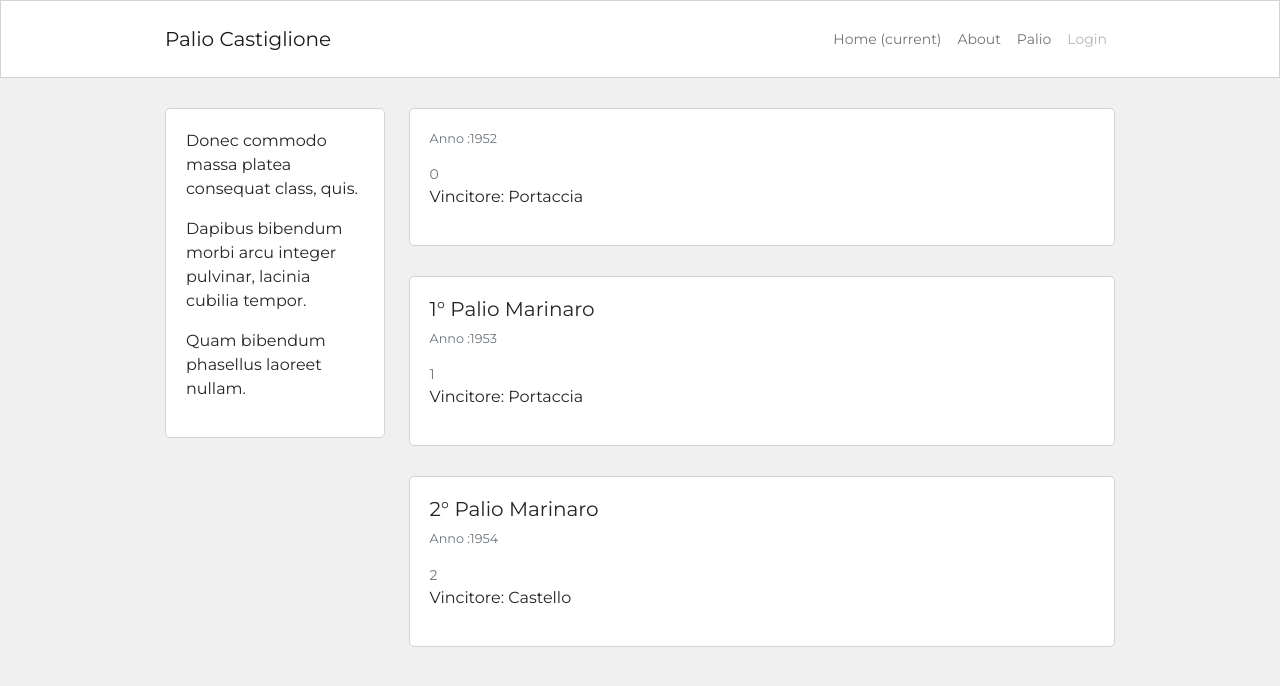
After one commit to kalamaio/Palio, a Flask app: page /palio in a window 1280 px wide. The commit adds this page. Shown: the top 686 px of the page. Run offline with Flask 2, Linux system fonts and the light colour scheme; data comes from the database, SQL or seed files in the repository; both versions use the stored data as it was after the commit.

Commit message:
minor modification

```diff
--- a/blog/models.py
+++ b/blog/models.py
@@ -1,5 +1,4 @@
 from datetime import datetime
-from time import strftime
 from werkzeug.security import generate_password_hash, check_password_hash
 from blog import db
 
@@ -36,7 +35,8 @@
 class Rioni (db.Model):
     id = db.Column ( db.Integer, primary_key = True)
     rione = db.Column ( db.String(120), nullable = False)
-    gare = db.relationship ( 'Gare', backref = 'gara', lazy = 'dynamic')
+    gare = db.relationship ( 'Gare', backref = 'primo', lazy = 'dynamic')
+
 
     def __repr__ (self):
         return f"Rioni ('{self.id}', '{self.rione}')"
@@ -50,4 +50,4 @@
     valido = db.Column ( db.Boolean, default= True, nullable = False)
 
     def __repr__(self) -> str:
-        return f"Gare ('{self.data(strftime ('%Y'))}', '{self.numero_corsa}')"
+        return f"Gare ('{self.data}', '{self.numero_corsa}')"
--- a/blog/routes.py
+++ b/blog/routes.py
@@ -2,7 +2,7 @@
 # Importa istanza di flask avviata dentro __init__.py
 from blog import app
 # Importa istanza di Post
-from blog.models import Post
+from blog.models import Post, Gare
 
 # Definizione delle rotte del sito
 @app.route ("/")
@@ -10,6 +10,12 @@
     posts = Post.query.order_by(Post.created_at.desc()).all()
     return render_template ('homepage.html', posts = posts)
 
+@app.route ('/palio')
+def palio ():
+    palii = Gare.query.order_by(Gare.data.asc()).all()
+    return render_template ('palio_lista.html', palii = palii)
+
+
 @app.route ('/about')
 def about ():
         return render_template ('about_page.html')
--- a/blog/templates/base.html
+++ b/blog/templates/base.html
@@ -28,7 +28,7 @@
                     <a class="nav-link" href="{{ url_for ('about') }}">About</a>
                 </li>
                 <li class="nav-item">
-                    <a class="nav-link" href="#">Palio</a>
+                    <a class="nav-link" href="{{ url_for ('palio') }}">Palio</a>
                 </li>
                 <li class="nav-item">
                     <a class="nav-link disabled" href="#">Login</a>
--- /dev/null
+++ b/blog/templates/palio_lista.html
@@ -0,0 +1,27 @@
+{% extends 'base.html' %}
+
+{% block title %}Palio {% endblock %}
+
+{% block content %}
+<div class="container content-container">
+    <div class="row no-gutters">
+        <div class="col-md-9 order-md-2">
+            {% for palio in palii %}
+            <div class="single-post-home">
+                {% if palio.numero_corsa %}
+                <h5>{{palio.numero_corsa}}° Palio Marinaro</h5>
+                {% endif %}
+                <p class="p-small-two text-muted">Anno :{{palio.data.strftime('%Y') }}</p>
+                <p class="p-small-one text-muted mb-0">{{palio.numero_corsa}}</p>
+                <p>Vincitore: {{palio.primo.rione}}</p>
+            </div>
+            {% endfor %}
+        </div>
+        <div class="col-md-3 order-md-1">
+            {% include 'about_snippet.html' %}
+        </div>
+
+    </div>
+</div>
+
+{% endblock %}
```
Also changed, not shown: migrations/versions/03b15f0f9fec_prima_migrazione.py (renamed from migrations/versions/2cd752910026_crazione_datebase.py, +20 -4 lines), migrations/versions/c7c6525f1373_upgrade_rioni_e_corse.py (deleted, +0 -42 lines), database.db.
